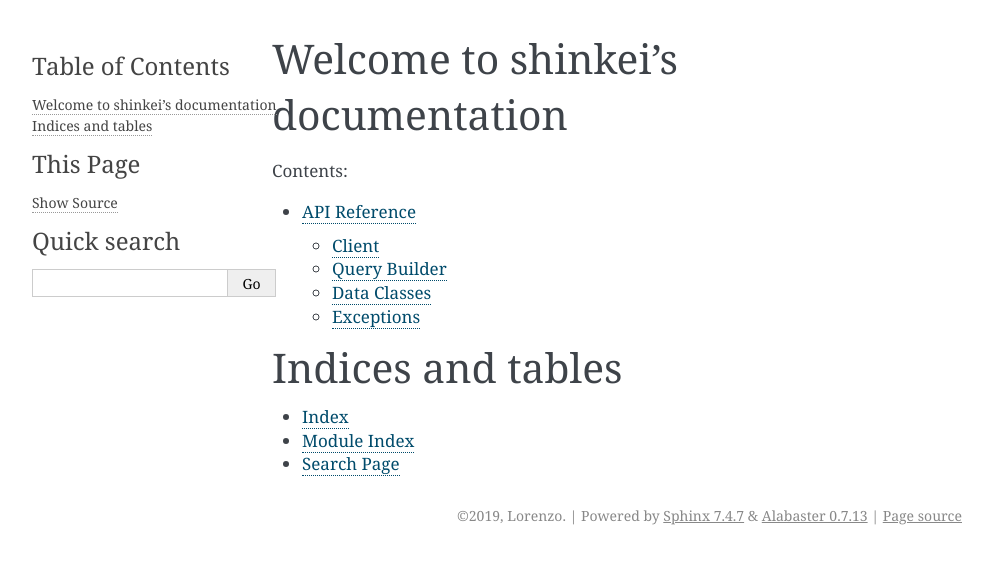
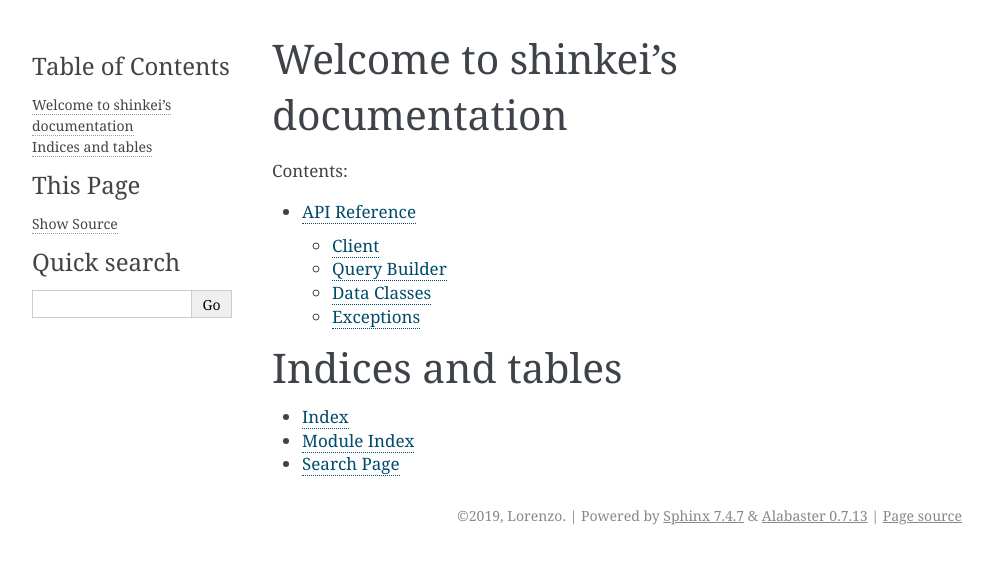
Before and after one commit to PendragonLore/shinkei, a Sphinx documentation site: the page built from docs/index.rst, in a window 1280 px wide. Shown: the top 564 px of the page, without its empty margins (148-1141 px from the left). Built offline with Sphinx 7.4.7, drawn with Linux system fonts in a browser that asks for light colours; the version number is read from the project's files by our own code.

Commit message:
fine then

```diff
--- a/docs/conf.py
+++ b/docs/conf.py
@@ -97,5 +97,5 @@
 autodoc_member_order = "bysource"
 
 
-def setup(app):
-    app.add_stylesheet("style.css")
+# def setup(app):
+#    app.add_stylesheet("style.css")
```
